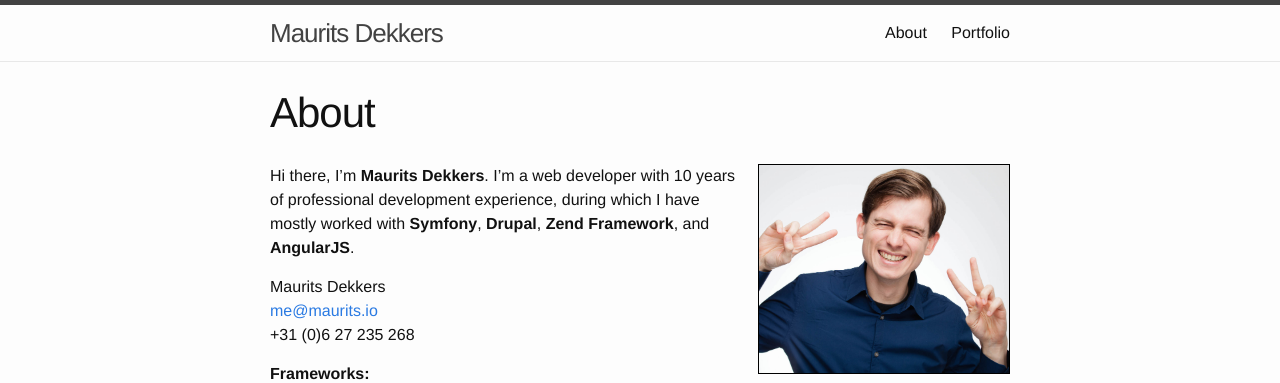
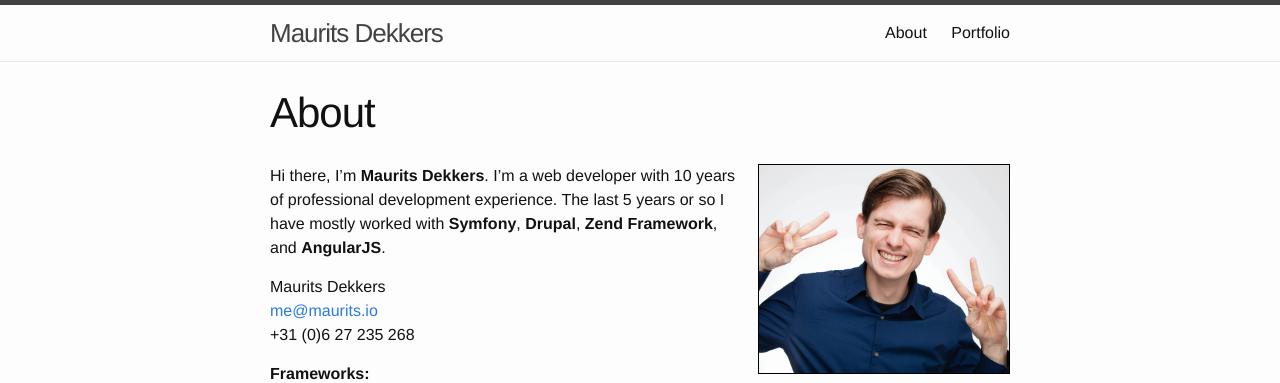
Before and after one commit to mauzeh/mauzeh.github.io, a Jekyll site: the page built from about.md, in a window 1280 px wide. Shown: the top 383 px of the page. Built offline with Jekyll 4.4.1, drawn with Linux system fonts in a browser that asks for light colours.

Commit message:
[Empty commit message]

```diff
--- a/about.md
+++ b/about.md
@@ -8,7 +8,7 @@ permalink: /about/
 	<img src="{{site.baseurl}}/assets/images/maurits_dekkers.jpg" alt="Maurits Dekkers" title="Maurits Dekkers" width="250" />
 </div>
 
-Hi there, I'm **Maurits Dekkers**. I'm a web developer with 10 years of professional development experience, during which I have mostly worked with **Symfony**, **Drupal**, **Zend Framework**, and **AngularJS**.
+Hi there, I'm **Maurits Dekkers**. I'm a web developer with 10 years of professional development experience. The last 5 years or so I have mostly worked with **Symfony**, **Drupal**, **Zend Framework**, and **AngularJS**.
 
 <ul class="contact-list">
   <li>{{ site.title }}</li>
```
